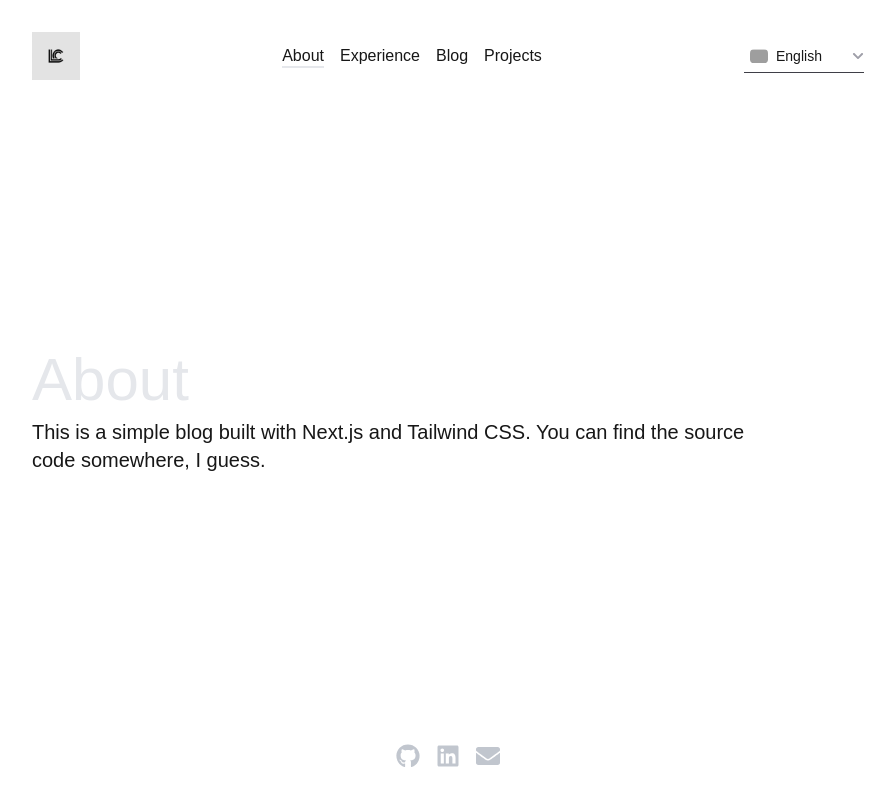
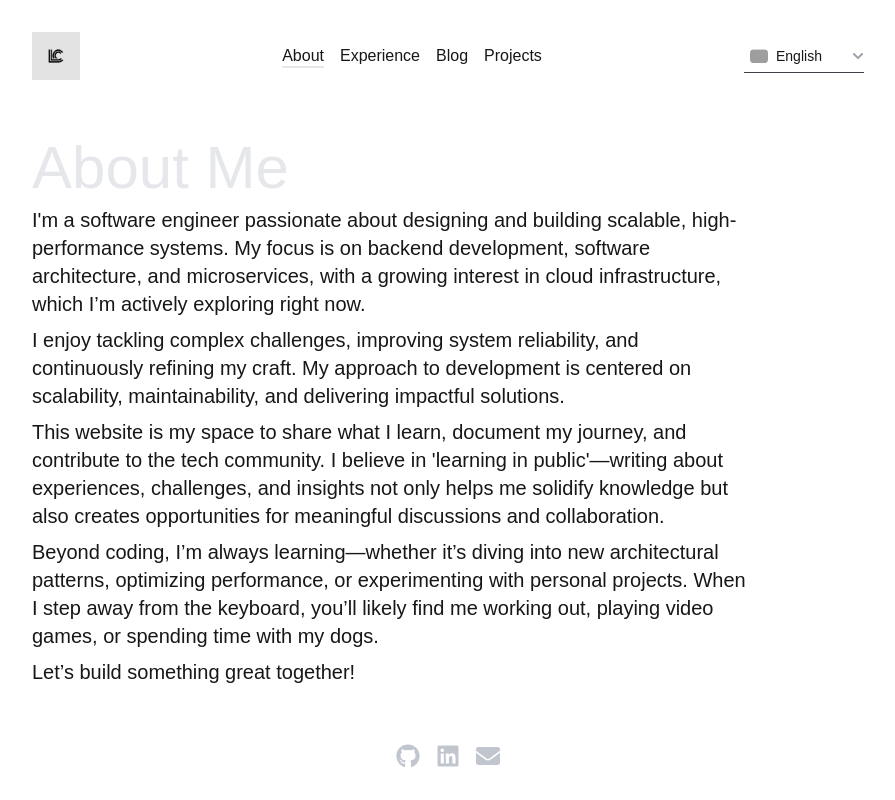
Before and after one commit to lcastrof/lucasdecastro.dev, a Next.js app: page /en/about in a window 1280 px wide. Shown: the whole page, without its empty margins (192-1087 px from the left). Built offline with nearby package versions, Linux system fonts and the light colour scheme; grey boxes are pictures that could not be loaded.

Commit message:
feat: add copy for about page

```diff
--- a/messages/en.json
+++ b/messages/en.json
@@ -8,5 +8,13 @@
     "experience": "Experience",
     "blog": "Blog",
     "projects": "Projects"
+  },
+  "About": {
+    "title": "About Me",
+    "p1": "I'm a software engineer passionate about designing and building scalable, high-performance systems. My focus is on backend development, software architecture, and microservices, with a growing interest in cloud infrastructure, which I’m actively exploring right now.",
+    "p2": "I enjoy tackling complex challenges, improving system reliability, and continuously refining my craft. My approach to development is centered on scalability, maintainability, and delivering impactful solutions.",
+    "p3": "This website is my space to share what I learn, document my journey, and contribute to the tech community. I believe in 'learning in public'—writing about experiences, challenges, and insights not only helps me solidify knowledge but also creates opportunities for meaningful discussions and collaboration.",
+    "p4": "Beyond coding, I’m always learning—whether it’s diving into new architectural patterns, optimizing performance, or experimenting with personal projects. When I step away from the keyboard, you’ll likely find me working out, playing video games, or spending time with my dogs.",
+    "ending-message": "Let’s build something great together!"
   }
 }
--- a/messages/pt.json
+++ b/messages/pt.json
@@ -8,5 +8,13 @@
     "experience": "Experiência",
     "blog": "Blog",
     "projects": "Projetos"
+  },
+  "About": {
+    "title": "Sobre Mim",
+    "p1": "Sou um engenheiro de software apaixonado por projetar e desenvolver sistemas escaláveis e de alto desempenho. Meu foco está no desenvolvimento backend, arquitetura de software e microsserviços, além de estar me aprofundando em infraestrutura em nuvem atualmente.",
+    "p2": "Gosto de enfrentar desafios complexos, melhorar a confiabilidade dos sistemas e aprimorar constantemente minhas habilidades. Para mim, desenvolvimento de software vai além do código—é sobre criar soluções escaláveis, de fácil manutenção e que realmente fazem a diferença.",
+    "p3": "Este site é meu espaço para compartilhar o que aprendo, documentar minha jornada e contribuir para a comunidade de tecnologia. Acredito em 'aprender em público'—escrever sobre experiências, desafios e insights não apenas me ajuda a solidificar o conhecimento, mas também cria oportunidades para discussões e colaborações significativas.",
+    "p4": "Criei este site para compartilhar o que aprendo, documentar minha trajetória e contribuir com a comunidade de tecnologia. Acredito no conceito de 'aprender em público'—escrever sobre desafios e descobertas não só me ajuda a consolidar conhecimentos, mas também abre espaço para discussões e colaborações valiosas.",
+    "ending-message": "Vamos construir algo incrível juntos!"
   }
 }
--- a/src/app/[locale]/about/page.tsx
+++ b/src/app/[locale]/about/page.tsx
@@ -1,11 +1,16 @@
+import { useTranslations } from "next-intl";
+
 export default function About() {
+  const t = useTranslations("About");
+
   return (
     <div className="flex flex-col gap-2 justify-center font-[family-name:var(--font-geist-sans)] flex-full">
-      <h1 className="text-6xl text-gray-200">About</h1>
-      <p className="text-xl max-w-prose">
-        This is a simple blog built with Next.js and Tailwind CSS. You can find
-        the source code somewhere, I guess.
-      </p>
+      <h1 className="text-6xl text-gray-200">{t("title")}</h1>
+      <p className="text-xl max-w-prose">{t("p1")}</p>
+      <p className="text-xl max-w-prose">{t("p2")}</p>
+      <p className="text-xl max-w-prose">{t("p3")}</p>
+      <p className="text-xl max-w-prose">{t("p4")}</p>
+      <p className="text-xl max-w-prose">{t("ending-message")}</p>
     </div>
   );
 }
```
